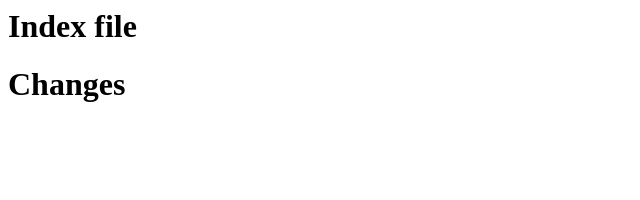
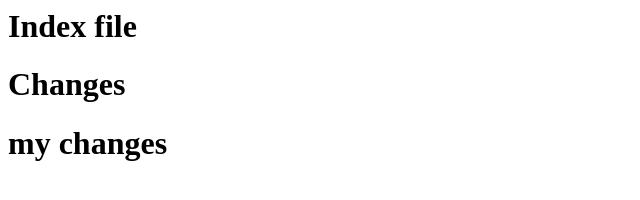
Before and after one commit to tanlxag012/git, a plain HTML site: page index.html in a window 1280 px wide. Shown: the whole page, without its empty margins (0-640 px from the left). Drawn offline with Linux system fonts and the light colour scheme.

Commit message:
add my changes

```diff
--- a/index.html
+++ b/index.html
@@ -1,2 +1,3 @@
 <h1>Index file</h1>
 <h1>Changes</h1>
+<h1>my changes</h1>
```
